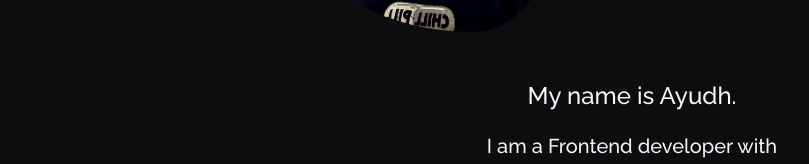
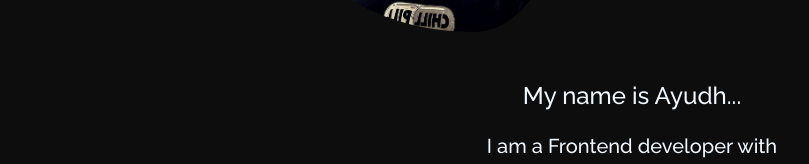
Before and after one commit to makersmecca/Portfolio, a React (Vite) app: page / in a window 1280 px wide. Shown: the part 372-536 px from the top of the page, without its empty margins (8-817 px from the left). Built offline with nearby package versions, Linux system fonts and the light colour scheme.

Commit message:
no update

```diff
--- a/src/Components/Intro.jsx
+++ b/src/Components/Intro.jsx
@@ -25,7 +25,7 @@ const Intro = ({ splashStatus }) => {
             </div>
 
             <div className="col-span-3 md:col-start-2 text-center mt-12 px-10 text-2xl">
-              My name is Ayudh.
+              My name is Ayudh...
             </div>
             <div className="col-span-3 md:col-start-2 md:text-center text-justify hyphens-auto md:hyphens-none mt-5 px-10 md:text-xl">
               I am a Frontend developer with experience in building responsive,
```
